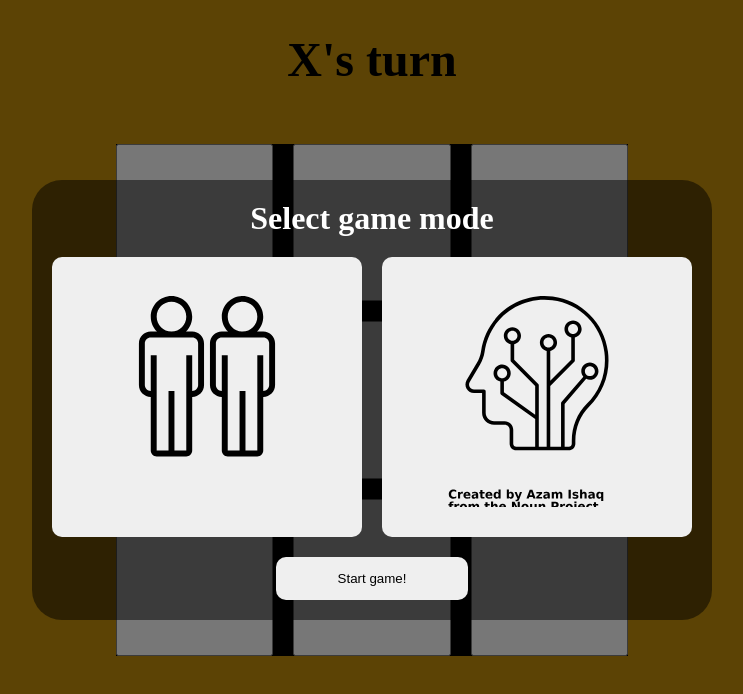
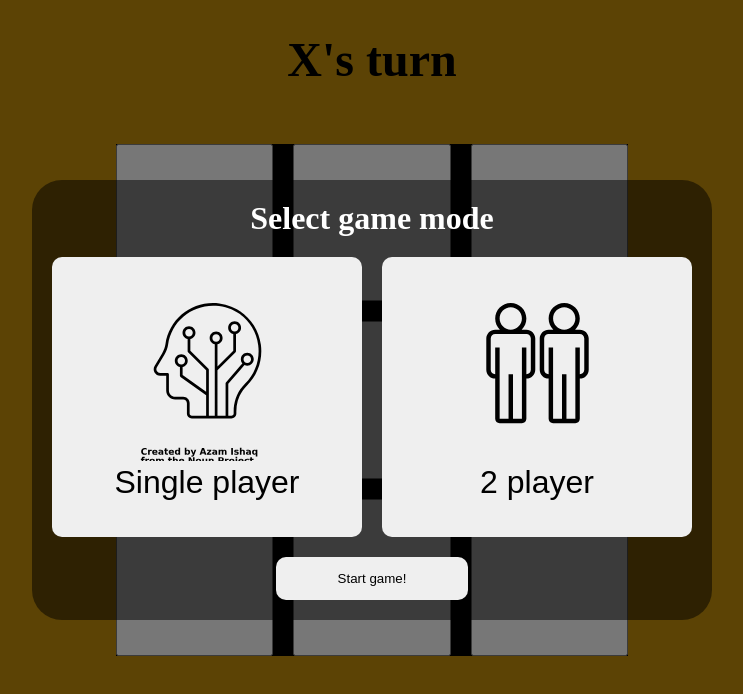
Before and after one commit to Deanstirrat/TicTacToe, a plain HTML site: page index.html in a window 1280 px wide. Shown: the whole page, without its empty margins (268-1011 px from the left). Drawn offline with Linux system fonts and the light colour scheme; files whose address does not match are found by name.

Commit message:
added text to game select buttons

```diff
--- a/index.html
+++ b/index.html
@@ -30,11 +30,13 @@
     <div class="game-select-modal" id="gameSelectModal">
         <h1 style="margin: 0;">Select game mode</h1>
         <div class="player-select-container" id="playerSelectContainer">
-            <button class="single-player-button" id="singlePlayerButton">
+            <button class="single-player-button player-select-button" id="singlePlayerButton">
+                <img src="/Users/deanstirrat/Desktop/Odin Project/JavaScript/TicTacToe/noun-ai-3895319.svg" class="button-image">
+                <div>Single player</div>
+            </button>
+            <button class="two-player-button player-select-button" id="twoPlayerButton">
                 <img src="/Users/deanstirrat/Desktop/Odin Project/JavaScript/TicTacToe/noun-users-474160.svg" class="button-image">
-            </button>
-            <button class="two-player-button" id="twoPlayerButton">
-                <img src="/Users/deanstirrat/Desktop/Odin Project/JavaScript/TicTacToe/noun-ai-3895319.svg" class="button-image">
+                <div>2 player</div>
             </button>
         </div>
         <button class="play-btn" id="playBtn">Start game!</button>
--- a/style.css
+++ b/style.css
@@ -141,6 +141,9 @@ font-size: 5vw;
   }
 
   .button-image{
-    max-width:80%;
-    max-height:80%;
+    max-width:60%;
+    max-height:60%;
   }
+  .player-select-button>div{
+    font-size: 2rem;
+  }
```
